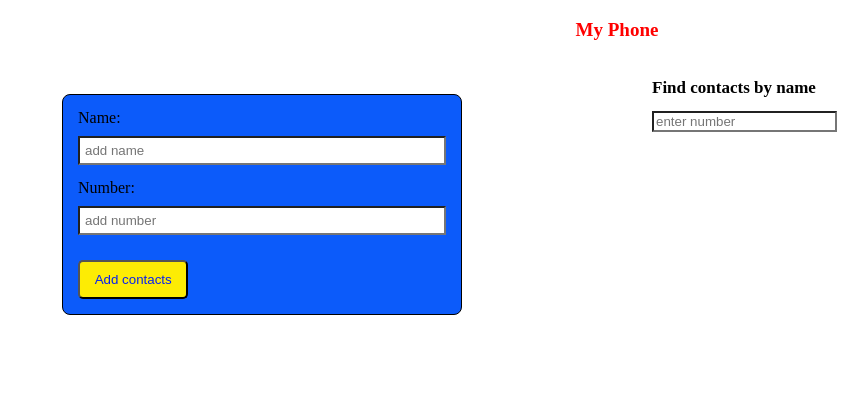
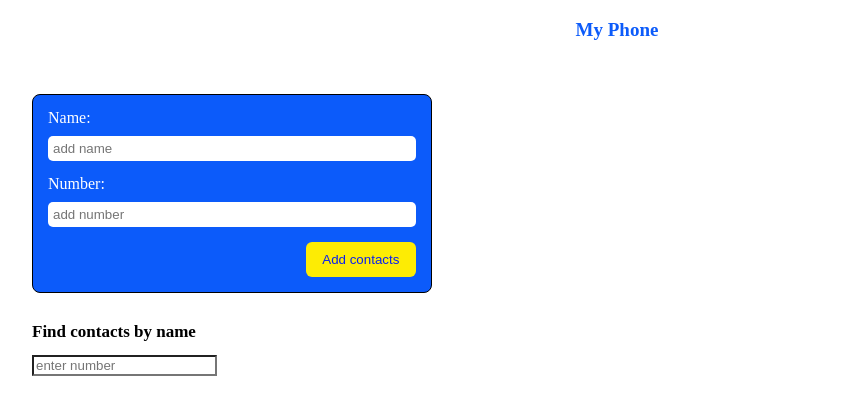
Before and after one commit to AntonioBukin/goit-react-hw-02-phonebook, a React (Create React App) app: page / in a window 1280 px wide. Shown: the top 414 px of the page, without its empty margins (23-891 px from the left). Built offline with nearby package versions, Linux system fonts and the light colour scheme.

Commit message:
add additional style

```diff
--- a/src/modules/MyPhone/MyPhoneForm/my-phone-form.module.scss
+++ b/src/modules/MyPhone/MyPhoneForm/my-phone-form.module.scss
@@ -8,19 +8,25 @@
 
 .formGroup {
     margin-bottom: 15px;
+    color: white;
     display: grid;
     gap: 10px;
 }
 
 .textField {
     padding: 5px;
+    border-radius: 5px;
+    border: 1px;
 }
 
 .button {
+    display: block;
     padding: 10px;
     margin-top: 10px;
     width: 30%;
     color: rgb(9, 32, 241);
     background-color: rgb(253, 236, 4);
-    border-radius: 5px;
+    border: none;
+    border-radius: 6px;
+    margin: 15px 0 0 auto;
 }
--- a/src/modules/MyPhone/my-phone.module.scss
+++ b/src/modules/MyPhone/my-phone.module.scss
@@ -7,12 +7,12 @@
     font-weight: bold;
     font-size: 19px;
     margin-bottom: 25px;
-    color: red;
+    color: rgb(12, 91, 250);
 }
 
 .blocks {
-    display: flex;
-    justify-content: center;
-    align-items: flex-start;
+    display: block;
+    // justify-content: center;
+    // align-items: center;
     gap: 40px;
 }
--- a/src/shared/styles/common.scss
+++ b/src/shared/styles/common.scss
@@ -4,7 +4,9 @@
 }
 
 .container {
-    max-width: 1140px;
+    max-width: 1200px;
     margin: 0 auto;
+    padding: 10px auto;
+
 
 }
```
